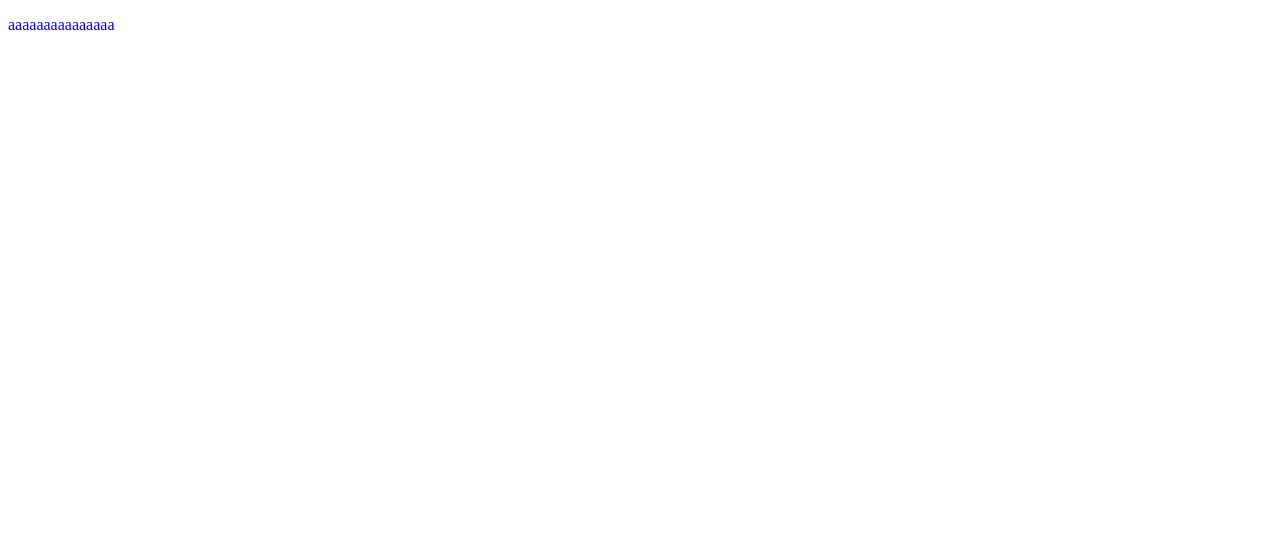
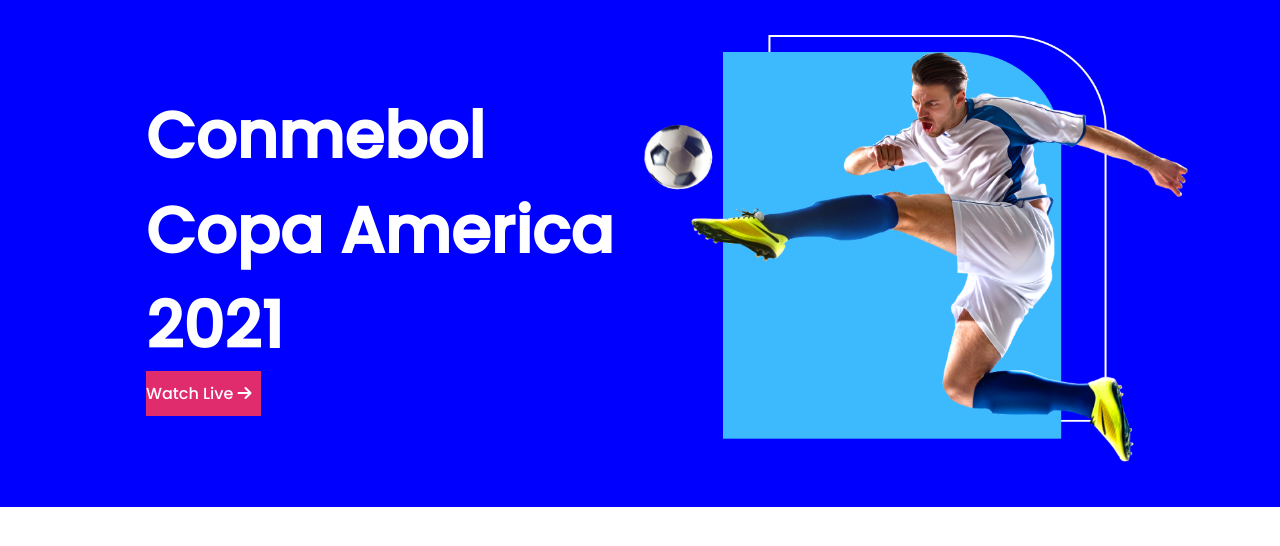
Before and after one commit to zabirhossain000/assignment-02, a plain HTML site: page index.html in a window 1280 px wide. Drawn offline with Linux system fonts and the light colour scheme.

Commit message:
complet header

```diff
--- a/index.html
+++ b/index.html
@@ -8,10 +8,34 @@
     <title>Assignment-02</title>
     <!-- style link  -->
     <link rel="stylesheet" href="style.css">
+    <!-- font awesome -->
+    <script src="https://kit.fontawesome.com/6dfb8192af.js" crossorigin="anonymous"></script>
 </head>
 
 <body>
-    <p>aaaaaaaaaaaaaaa</p>
+    <!-- HEADER PART  -->
+    <header>
+        <section>
+            <div class="heading">
+                <div class="text">
+                    <h1>Conmebol Copa America 2021</h1>
+                    <a target="_blank" href="https://zabirhossain000.github.io/leader-board-css3/" class="button"> Watch
+                        Live <i class="fas fa-arrow-right"></i></a>
+                </div>
+                <div>
+                    <img src="images/banner.png" alt="">
+                </div>
+            </div>
+        </section>
+    </header>
+    <!-- MAIN PART  -->
+    <main>
+
+    </main>
+    <!-- FOOTER PART  -->
+    <footer>
+
+    </footer>
 </body>
 
 </html>
--- a/style.css
+++ b/style.css
@@ -1,3 +1,39 @@
-p{
-    color: blue;
+/* fonts  */
+@import url('https://fonts.googleapis.com/css2?family=Poppins:wght@500&display=swap');
+
+/* common styles */
+body {
+    font-family: 'Poppins', sans-serif;
+    margin: 0;
+ }
+  /* header styles  */
+  .heading{
+      background-color: blue;
+      display: grid;
+      grid-template-columns: repeat(2,1fr);
+      color: white;
+      padding-top: 35px;
+      padding-bottom: 35px;
 }
+  .text{
+      display: flex;
+      flex-direction: column;
+      padding-left: 146px;
+  }
+  .heading h1{
+      width: 485px;
+       height: 230px;
+       font-size: 64px;
+  }
+  .heading img{
+    width: 550px;
+    height: 430px;
+}
+  .button{
+    Width: 115px;
+    Height: 35px;
+    background-color: #E02C6D;
+    padding-top:10px;
+    text-decoration: none;
+    color: white;
+}
```
